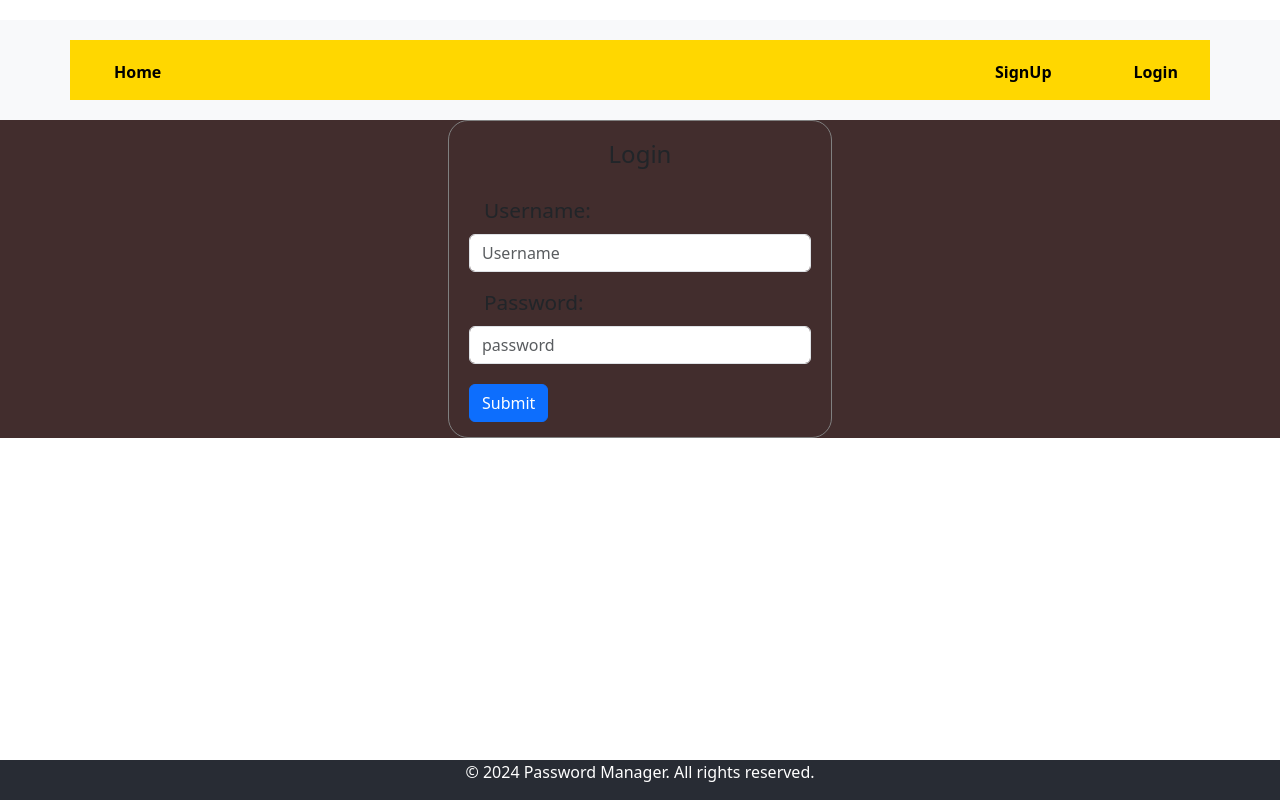
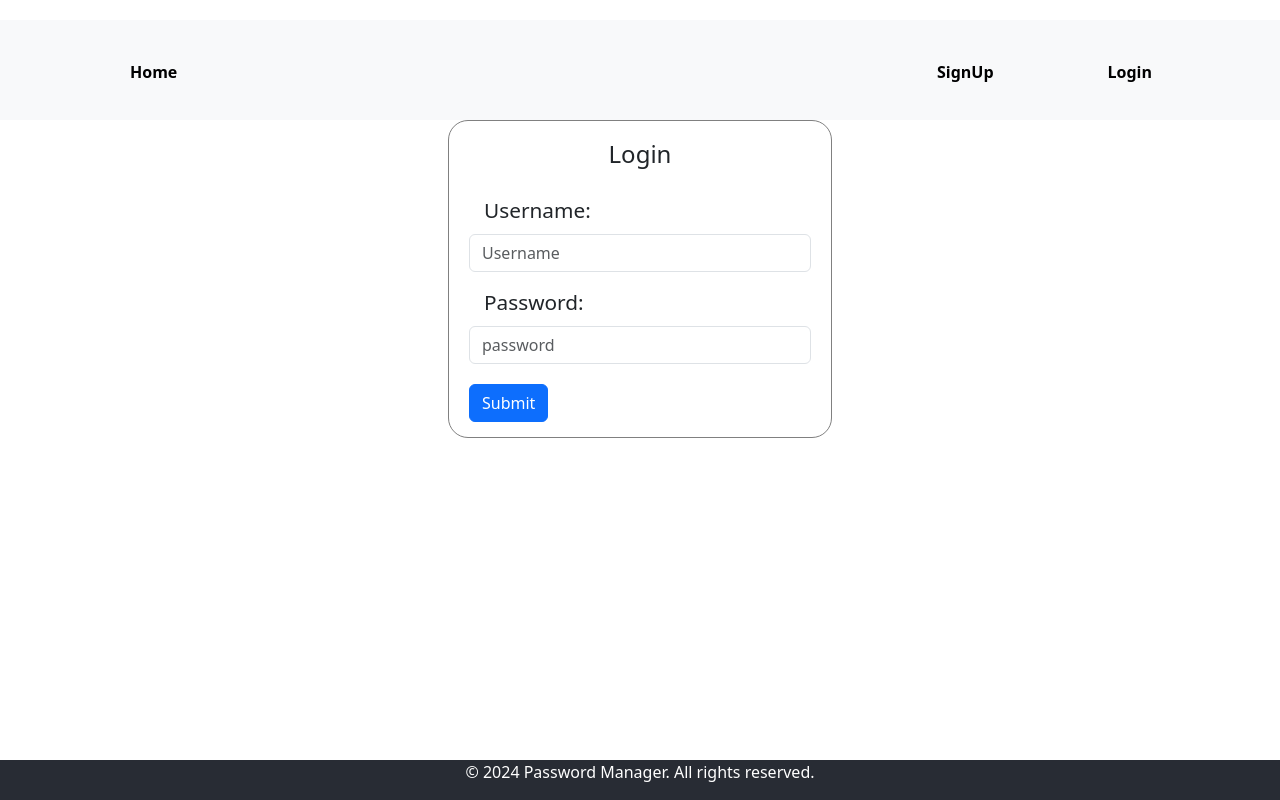
Before and after one commit to Bree-codes/PasswordManager, a React (Create React App) app in the folder passwordmanager/: page /login in a window 1280 px wide. Built offline with nearby package versions, Linux system fonts and the light colour scheme; no server answers.

Commit message:
Navbar design

```diff
--- a/passwordmanager/src/Pages/Components/NavigationBar.jsx
+++ b/passwordmanager/src/Pages/Components/NavigationBar.jsx
@@ -2,10 +2,13 @@ import {Link, Outlet} from "react-router-dom";
 import {Container, Nav, Navbar} from "react-bootstrap";
 import "../styling/NavigationBar.css"
 import {Footer} from "../AppPages/Footer";
+
+
 export const NavigationBar = () => {
+
     return (
         <>
-            <div id="NAVBAR">
+               <div id="NAVBAR">
             <Navbar expand="md" className="bg-body-tertiary" id={"home-navbar"}>
                 <Container fluid className={"container"}>
                     <Navbar.Toggle aria-controls="navbarScroll"/>
@@ -35,5 +38,6 @@ export const NavigationBar = () => {
             <Outlet></Outlet>
             <Footer/>
             </div>
+
         </>);
 }
--- a/passwordmanager/src/Pages/styling/Home.css
+++ b/passwordmanager/src/Pages/styling/Home.css
@@ -6,7 +6,7 @@
     justify-content: space-between;
  /*  padding: 10px;
    margin: 0;*/
-    background-color:aqua;
+  /*  background-color:aqua;*/
    /* width: 100%;
     height: 100%;*/
     /*margin-top: 100px;*/
@@ -18,7 +18,7 @@
     width: 50%;
     height: 100%;
     margin-top: 100px;
-    background-color: gold;
+    /*background-color: gold;*/
 }
 
 .head {
@@ -150,7 +150,7 @@ img {
     }*/
     .content{
         width: 100%;
-        background-color: gold;
+      /*  background-color: gold;*/
     }
     .head {
         font-size: 25px;
--- a/passwordmanager/src/Pages/styling/NavigationBar.css
+++ b/passwordmanager/src/Pages/styling/NavigationBar.css
@@ -1,6 +1,7 @@
+
 
 #NAVBAR{
-    background-color: #422d2d;
+   /*background-color: #422d2d;*/
 }
 
 .nav{
@@ -25,8 +26,8 @@ nav ul li a{
     text-decoration: none;
     color: black;
     font-weight: 700;
-    /*padding: 8px;*/
-    /*margin:  0 8px;*/
+    padding: 8px;
+    margin:  0 8px;
     border-radius: 8px;
 }
 .sign{
@@ -39,7 +40,7 @@ nav ul li a{
 }
 
 .nav {
-   /* background-color: aqua;*/
+  /*  background-color: aqua;*/
 }
 
 .home, .home-md {
@@ -47,7 +48,7 @@ nav ul li a{
     justify-content: flex-end;
     height: 100%;
     width: 100%;
-    /*background-color: gold;*/
+  /*  background-color: gold;*/
     margin-top: 20px;
    padding: 0;
     gap:40px;
@@ -69,10 +70,10 @@ nav ul li a{
     width:70%;
     height: 100%;
     list-style: none;
-  /* margin: 0 10px;*/
+     margin: 0 10px;
     /*margin-right: 10px;*/
     align-items: end;
-    margin: 0;
+   /* margin: 0;*/
     padding: 0;
 
 
@@ -84,26 +85,34 @@ nav ul li a{
 
     }
     .navbarScroll{
-        height: 50%;
+        height: 30%;
+    }
+
+    .home-icon {
+        width: 30%;
+        height: 40%;
+       /* list-style: none;
+        !*margin:0 10px;*!
+        margin-right: 30px;*/
+
     }
 
     .links {
         display: flex;
         justify-content: flex-end;
-        width: 100%;
-        height: 100%;
+        width: 70%;
+        height: 50%;
         list-style: none;
-        /* margin: 0 10px;*/
-        /*margin-right: 10px;*/
-        align-items: end;
-        margin: 0;
+        margin: 0 10px;
+       align-items: end;
+       /* margin: 0;*/
         padding: 0;
 
 
     }
     #home-navbar {
         position: fixed;
-        height: 100px;
+        height: 50%;
     }
 
 }
@@ -122,12 +131,12 @@ nav ul li a{
 .navbarScroll{
     width: 100%;
     height: 20%;
-    background-color: gold;
+/*!*    background-color: gold;*!*/
 }
 .bg-body-tertiary{
     width: 100%;
     height: 40%;
-/*    margin: 0;*/
+/*!*    margin: 0;*!*/
     padding: 0;
     border-radius: 0;
     position: fixed;
@@ -140,12 +149,12 @@ nav ul li a{
     margin: 0;
     padding: 0;
     border-radius: 0;
-    background-color: gold;
+   /*!* background-color: gold;*!*/
 }
 
 #home-navbar {
     position: fixed;
     height: 100px;
-    background-color: gold;
+  /* !* background-color: gold;*!*/
     width: 100%;
 }
```
